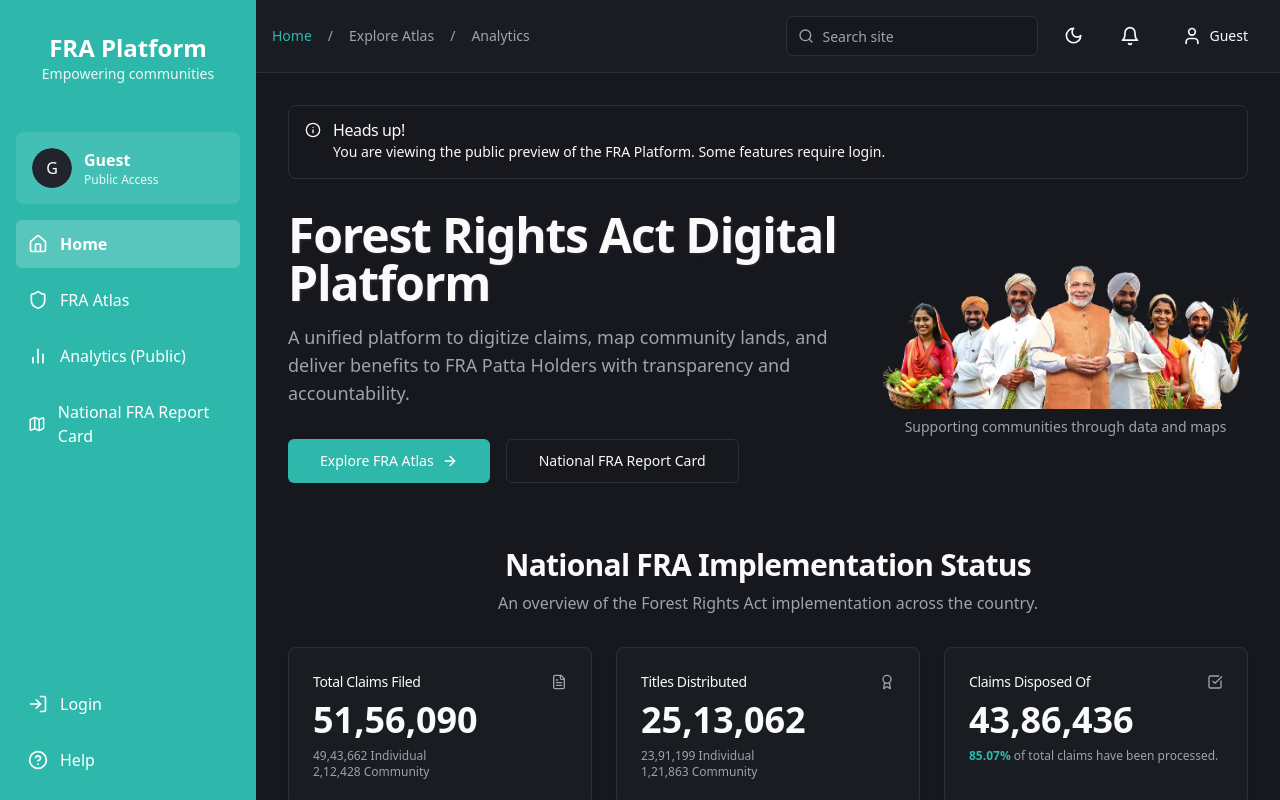
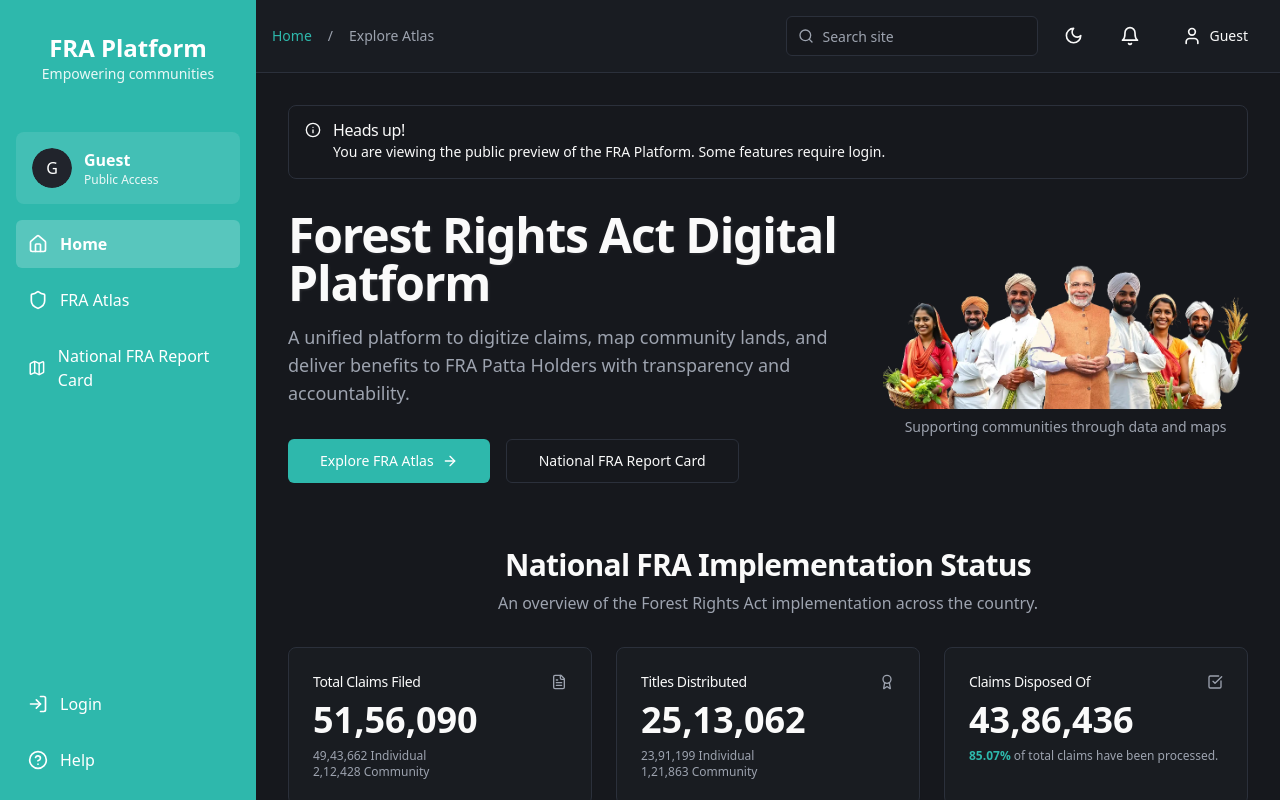
Before and after one commit to MAaneet782/ForgeX-SIH-WebGis, a React (Vite) app: page / in a window 1280 px wide. Built offline with nearby package versions, Linux system fonts and the light colour scheme.

Commit message:
[dyad] Cleaned up navigation and verified landing page data - wrote 2 file(s)

```diff
--- a/src/components/PublicHeader.tsx
+++ b/src/components/PublicHeader.tsx
@@ -28,8 +28,6 @@ const PublicHeader = () => {
         <Link to="/" className="text-primary">Home</Link>
         <span className="text-muted-foreground">/</span>
         <Link to="/atlas" className="text-muted-foreground hover:text-foreground">Explore Atlas</Link>
-        <span className="text-muted-foreground">/</span>
-        <Link to="/atlas/analytics" className="text-muted-foreground hover:text-foreground">Analytics</Link>
       </nav>
       <div className="flex items-center space-x-4">
         <div className="relative">
--- a/src/components/PublicSidebar.tsx
+++ b/src/components/PublicSidebar.tsx
@@ -38,10 +38,6 @@ const PublicSidebar = () => {
             <Shield className="mr-3 h-5 w-5" />
             FRA Atlas
           </Link>
-          <Link to="/atlas/analytics" className="flex items-center p-3 rounded-md hover:bg-primary-foreground/10">
-            <BarChart2 className="mr-3 h-5 w-5" />
-            Analytics (Public)
-          </Link>
           <Link to="/atlas/state-wise-analytics" className="flex items-center p-3 rounded-md hover:bg-primary-foreground/10">
             <Map className="mr-3 h-5 w-5" />
             National FRA Report Card
```
